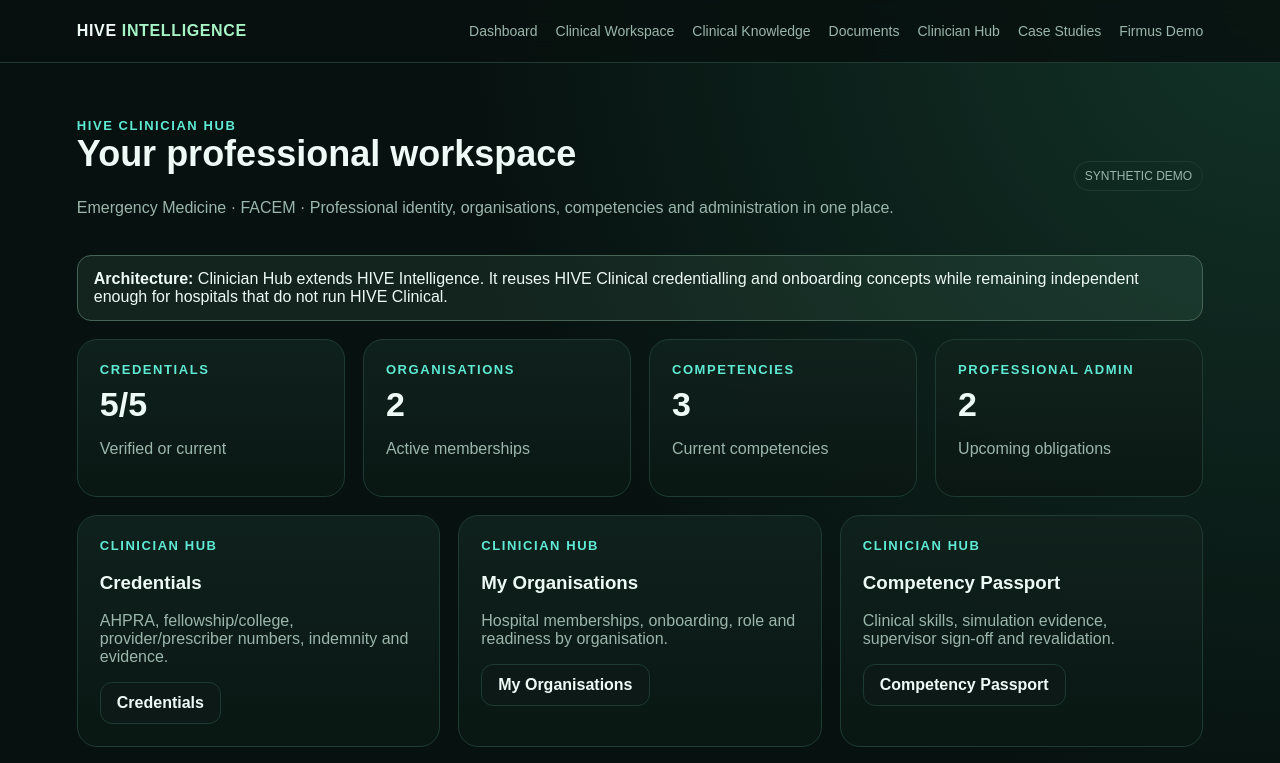
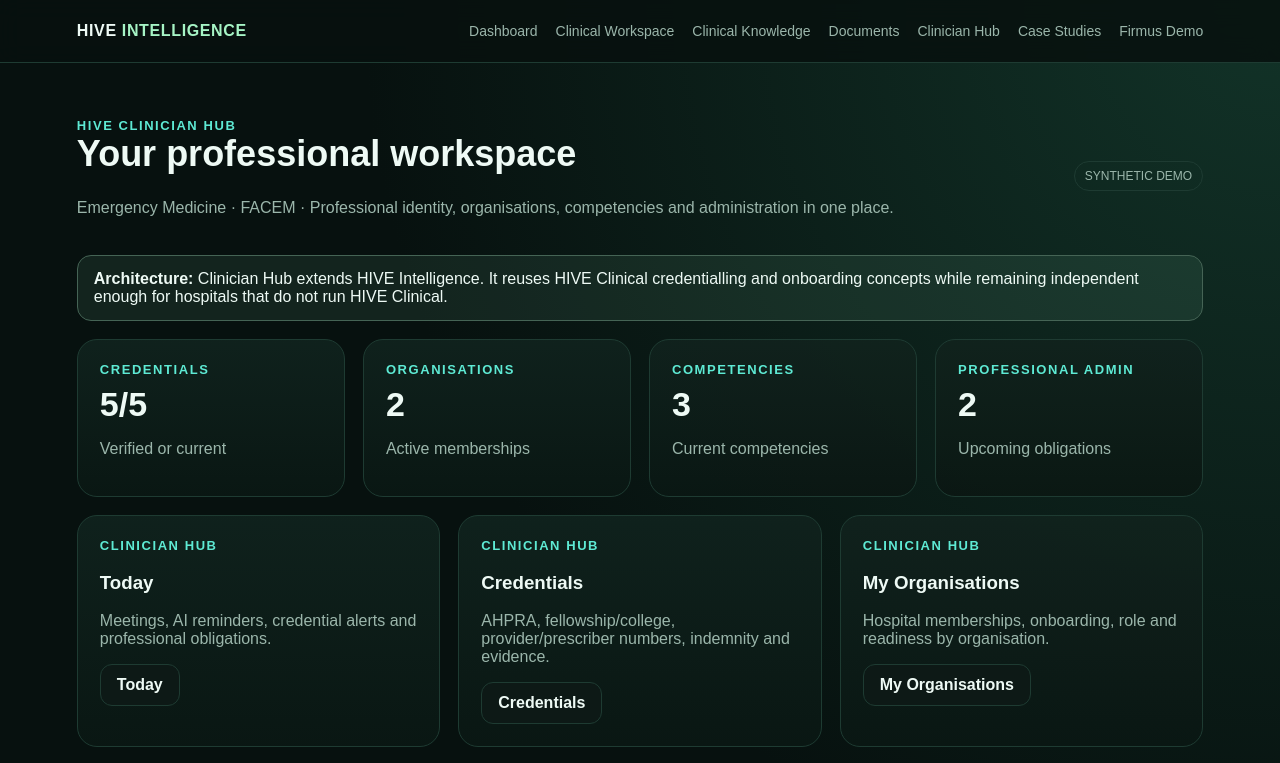
Before and after one commit to MA-730912/hive-intelligence, a Next.js app: page /clinician in a window 1280 px wide. Shown: the top 763 px of the page. Built offline with nearby package versions, Linux system fonts and the light colour scheme.

Commit message:
Add Today dashboard entry to Clinician Hub

```diff
--- a/app/clinician/page.tsx
+++ b/app/clinician/page.tsx
@@ -28,6 +28,7 @@ export default function ClinicianHubPage(){
 
     <div className="grid" style={{padding:0,gridTemplateColumns:"repeat(3,minmax(0,1fr))"}}>
       {[
+        ["Today","Meetings, AI reminders, credential alerts and professional obligations.","/clinician/today"],
         ["Credentials","AHPRA, fellowship/college, provider/prescriber numbers, indemnity and evidence.","/clinician/credentials"],
         ["My Organisations","Hospital memberships, onboarding, role and readiness by organisation.","/clinician/organisations"],
         ["Competency Passport","Clinical skills, simulation evidence, supervisor sign-off and revalidation.","/clinician/competencies"],
```
